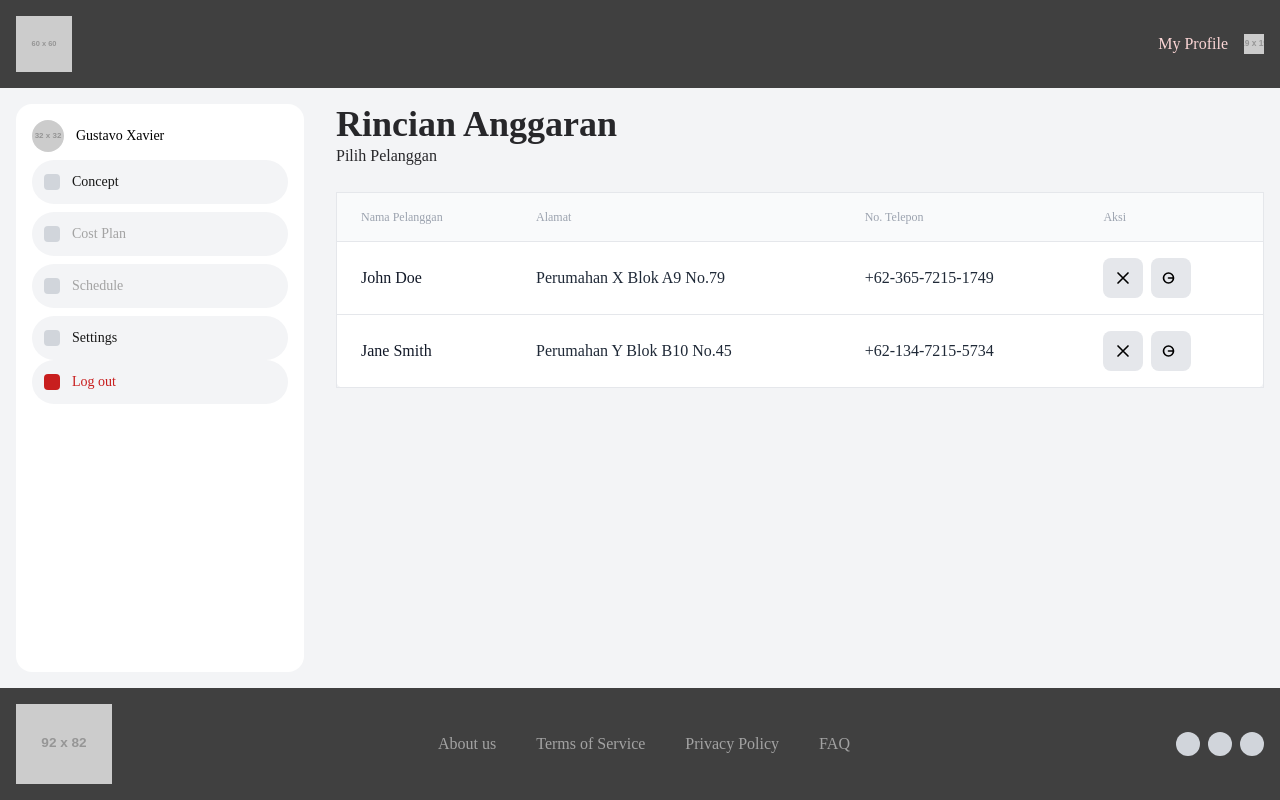
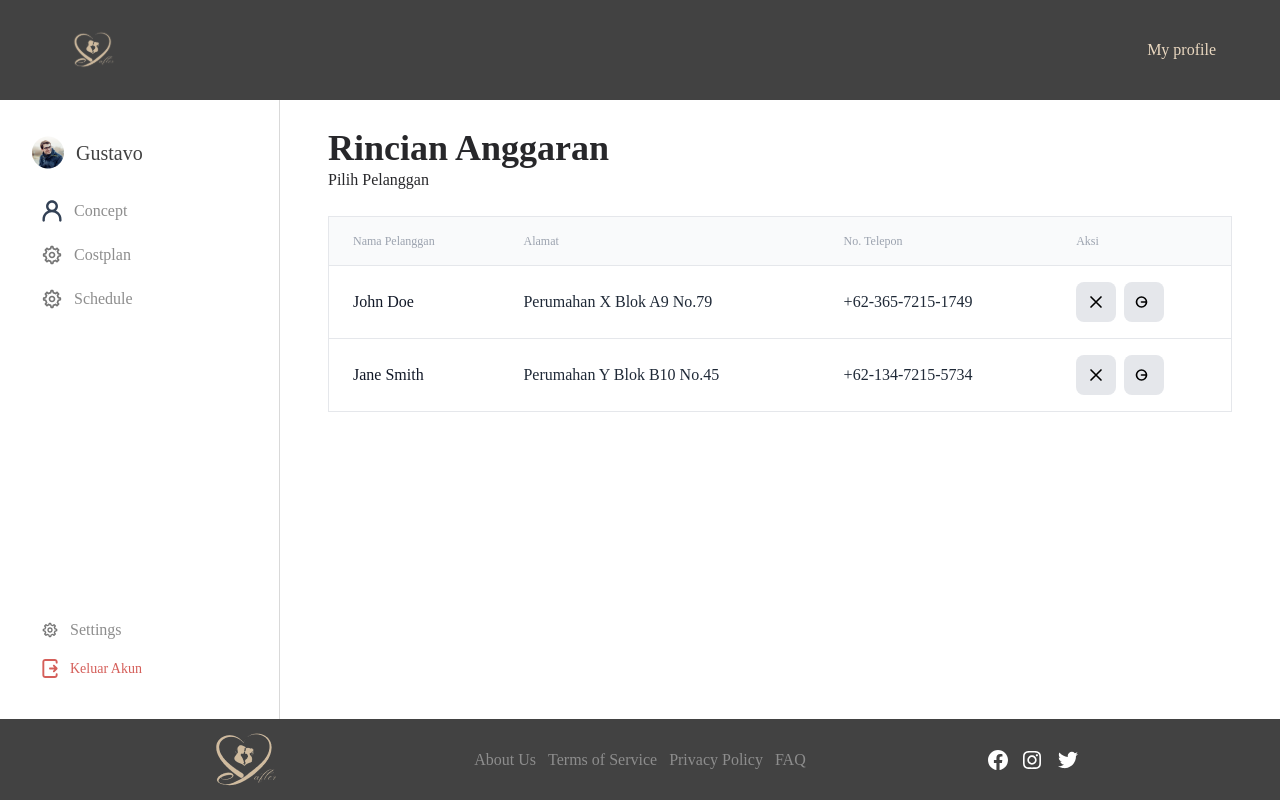
Before and after one commit to NabilaAdelina/Wedding-Organizer, a React (Vite) app in the folder client/: page /RA1 in a window 1280 px wide. Built offline with nearby package versions, Linux system fonts and the light colour scheme; a web font is replaced by a local one.

Commit message:
Rincian Admin

```diff
--- a/client/src/pages/Admin/RincianAnggaran/RincianAdmin.jsx
+++ b/client/src/pages/Admin/RincianAnggaran/RincianAdmin.jsx
@@ -1,50 +1,18 @@
 import React from 'react';
+import NavbarAdmin from '../components/NavbarAdmin';
+import SidebarAdmin from '../components/SidebarAdmin';
+import Footer from '../../../components/Footer';
 
 const RincianAdmin = () => {
     return (
-        <div className="min-h-screen bg-gray-100 flex flex-col">
-            <nav className="bg-neutral-700 p-4 flex justify-between items-center">
-                <img className="w-14 h-14" src="https://via.placeholder.com/60x60" alt="Placeholder" />
-                <div className="flex items-center space-x-4">
-                    <div className="text-red-200">My Profile</div>
-                    <img className="w-5 h-5" src="https://via.placeholder.com/19x19" alt="Profile" />
-                </div>
-            </nav>
+        <div className="min-h-screen flex flex-col">
+            <NavbarAdmin />
             <div className="flex flex-1">
-                <aside className="bg-white w-72 p-4 rounded-2xl m-4 flex flex-col space-y-2">
-                    <div className="flex items-center space-x-3">
-                        <img className="w-8 h-8 rounded-full" src="https://via.placeholder.com/32x32" alt="Avatar" />
-                        <div className="text-sm font-medium">Gustavo Xavier</div>
-                    </div>
-                    <div className="mt-4 flex flex-col space-y-2">
-                        <div className="bg-gray-100 p-3 rounded-3xl flex items-center space-x-3">
-                            <div className="w-4 h-4 bg-gray-300 rounded"></div>
-                            <div className="text-neutral-900 text-sm">Concept</div>
-                        </div>
-                        <div className="bg-gray-100 p-3 rounded-3xl flex items-center space-x-3">
-                            <div className="w-4 h-4 bg-gray-300 rounded"></div>
-                            <div className="text-neutral-400 text-sm">Cost Plan</div>
-                        </div>
-                        <div className="bg-gray-100 p-3 rounded-3xl flex items-center space-x-3">
-                            <div className="w-4 h-4 bg-gray-300 rounded"></div>
-                            <div className="text-neutral-400 text-sm">Schedule</div>
-                        </div>
-                        <div className="mt-auto">
-                            <div className="bg-gray-100 p-3 rounded-3xl flex items-center space-x-3">
-                                <div className="w-4 h-4 bg-gray-300 rounded"></div>
-                                <div className="text-neutral-900 text-sm">Settings</div>
-                            </div>
-                            <div className="bg-gray-100 p-3 rounded-3xl flex items-center space-x-3">
-                                <div className="w-4 h-4 bg-red-700 rounded"></div>
-                                <div className="text-red-700 text-sm">Log out</div>
-                            </div>
-                        </div>
-                    </div>
-                </aside>
-                <main className="flex-1 p-4">
+                <SidebarAdmin />
+                <main className="flex-1 p-12 ml-[0px] mt-[80px] mb-[64px]">
                     <h1 className="text-left text-zinc-800 text-4xl font-bold font-['Boska']">Rincian Anggaran</h1>
                     <p className="text-left text-zinc-800 text-base">Pilih Pelanggan</p>
-                    <div className="mt-6 overflow-x-auto">
+                    <div className="mt-6 overflow-x-auto flex-1">
                         <table className="min-w-full bg-white border border-gray-200 rounded-lg">
                             <thead>
                                 <tr className="bg-gray-50">
@@ -89,26 +57,12 @@ const RincianAdmin = () => {
                                         </button>
                                     </td>
                                 </tr>
-                                {/* Additional rows as needed */}
                             </tbody>
                         </table>
                     </div>
                 </main>
             </div>
-            <footer className="bg-neutral-700 p-4 mt-auto flex justify-between items-center">
-                <img className="w-24 h-20" src="https://via.placeholder.com/92x82" alt="Placeholder" />
-                <div className="flex items-center space-x-10">
-                    <div className="text-neutral-400">About us</div>
-                    <div className="text-neutral-400">Terms of Service</div>
-                    <div className="text-neutral-400">Privacy Policy</div>
-                    <div className="text-neutral-400">FAQ</div>
-                </div>
-                <div className="flex space-x-2">
-                    <div className="w-6 h-6 bg-gray-300 rounded-full"></div>
-                    <div className="w-6 h-6 bg-gray-300 rounded-full"></div>
-                    <div className="w-6 h-6 bg-gray-300 rounded-full"></div>
-                </div>
-            </footer>
+            <Footer />
         </div>
     );
 };
--- a/client/src/pages/Admin/RincianAnggaran/RincianAdmin2.jsx
+++ b/client/src/pages/Admin/RincianAnggaran/RincianAdmin2.jsx
@@ -1,48 +1,16 @@
 import React from 'react';
+import NavbarAdmin from '../components/NavbarAdmin';
+import SidebarAdmin from '../components/SidebarAdmin';
+import Footer from '../../../components/Footer';
 import { Link } from 'react-router-dom';
 
 const RincianAdmin2 = () => {
     return (
-        <div className="min-h-screen bg-gray-100 flex flex-col">
-            <nav className="bg-neutral-700 p-4 flex justify-between items-center">
-                <img className="w-14 h-14" src="https://via.placeholder.com/60x60" alt="Placeholder" />
-                <div className="flex items-center space-x-4">
-                    <div className="text-red-200">My Profile</div>
-                    <img className="w-5 h-5" src="https://via.placeholder.com/19x19" alt="Profile" />
-                </div>
-            </nav>
+        <div className="min-h-screen flex flex-col bg-gray-100">
+            <NavbarAdmin />
             <div className="flex flex-1">
-                <aside className="bg-white w-72 p-4 rounded-2xl m-4 flex flex-col space-y-2">
-                    <div className="flex items-center space-x-3">
-                        <img className="w-8 h-8 rounded-full" src="https://via.placeholder.com/32x32" alt="Avatar" />
-                        <div className="text-sm font-medium">Gustavo Xavier</div>
-                    </div>
-                    <div className="mt-4 flex flex-col space-y-2">
-                        <div className="bg-gray-100 p-3 rounded-3xl flex items-center space-x-3">
-                            <div className="w-4 h-4 bg-gray-300 rounded"></div>
-                            <div className="text-neutral-900 text-sm">Concept</div>
-                        </div>
-                        <div className="bg-gray-100 p-3 rounded-3xl flex items-center space-x-3">
-                            <div className="w-4 h-4 bg-gray-300 rounded"></div>
-                            <div className="text-neutral-400 text-sm">Cost Plan</div>
-                        </div>
-                        <div className="bg-gray-100 p-3 rounded-3xl flex items-center space-x-3">
-                            <div className="w-4 h-4 bg-gray-300 rounded"></div>
-                            <div className="text-neutral-400 text-sm">Schedule</div>
-                        </div>
-                        <div className="mt-auto">
-                            <div className="bg-gray-100 p-3 rounded-3xl flex items-center space-x-3">
-                                <div className="w-4 h-4 bg-gray-300 rounded"></div>
-                                <div className="text-neutral-900 text-sm">Settings</div>
-                            </div>
-                            <div className="bg-gray-100 p-3 rounded-3xl flex items-center space-x-3">
-                                <div className="w-4 h-4 bg-red-700 rounded"></div>
-                                <div className="text-red-700 text-sm">Log out</div>
-                            </div>
-                        </div>
-                    </div>
-                </aside>
-                <main className="flex-1 p-4">
+                <SidebarAdmin />
+                <main className="flex-1 p-12 ml-[0px] mt-[80px] mb-[64px]">
                     <div className="flex justify-between items-center mb-6">
                         <h1 className="text-left text-zinc-800 text-4xl font-bold font-['Boska']">Rincian Anggaran</h1>
                     </div>
@@ -88,26 +56,13 @@ const RincianAdmin2 = () => {
                                 <div className="w-40"></div>
                                 <div className="w-30"></div>
                                 <div className="text-right text-slate-700 text-base">Rp4.500.000</div>
-                                <div className="w-36 text-slate-800  font-bold">Total</div>
+                                <div className="w-36 text-slate-800 font-bold">Total</div>
                             </div>
                         </div>
                     </div>
                 </main>
             </div>
-            <footer className="bg-neutral-700 p-4 mt-auto flex justify-between items-center">
-                <img className="w-24 h-20" src="https://via.placeholder.com/92x82" alt="Placeholder" />
-                <div className="flex items-center space-x-10">
-                    <div className="text-neutral-400">About us</div>
-                    <div className="text-neutral-400">Terms of Service</div>
-                    <div className="text-neutral-400">Privacy Policy</div>
-                    <div className="text-neutral-400">FAQ</div>
-                </div>
-                <div className="flex space-x-2">
-                    <div className="w-6 h-6 bg-gray-300 rounded-full"></div>
-                    <div className="w-6 h-6 bg-gray-300 rounded-full"></div>
-                    <div className="w-6 h-6 bg-gray-300 rounded-full"></div>
-                </div>
-            </footer>
+            <Footer />
         </div>
     );
 };
--- a/client/src/pages/Admin/components/SidebarAdmin.jsx
+++ b/client/src/pages/Admin/components/SidebarAdmin.jsx
@@ -5,13 +5,12 @@ import profile from '../../../assets/images/profile-admin.png'
 import { NavLink } from 'react-router-dom'
 
 const SidebarAdmin = () => {
-
     return (
-        <div className='fixed z-10 px-8 pb-10 pt-14 left-0 bottom-0 top-0 border-r border-neutral2 bg-white flex flex-col justify-between w-[280px]'>
+        <div className='px-8 pb-10 pt-14 border-r border-neutral2 bg-white flex flex-col justify-between w-[280px]'>
             <div className='pt-20'>
                 <div className='flex flex-col gap-[20px] '>
                     <div className='flex gap-3 items-center'>
-                        <img src={profile} alt="" />
+                        <img src={profile} alt="Profile" />
                         <p className='font-medium text-neutral4 text-[20px]'>Gustavo</p>
                     </div>
                     <div className='flex flex-col justify-between'>
@@ -45,12 +44,12 @@ const SidebarAdmin = () => {
                     <p className='text-neutral3'>Settings</p>
                 </div>
                 <div className='flex gap-3 px-[10px]'>
-                    <img className='w-4' src={logout} alt="Setting" />
+                    <img className='w-4' src={logout} alt="Logout" />
                     <p className='text-[#D55F5A] text-[14px]'>Keluar Akun</p>
                 </div>
             </div>
         </div>
-    )
+    );
 }
 
-export default SidebarAdmin
+export default SidebarAdmin;
```
